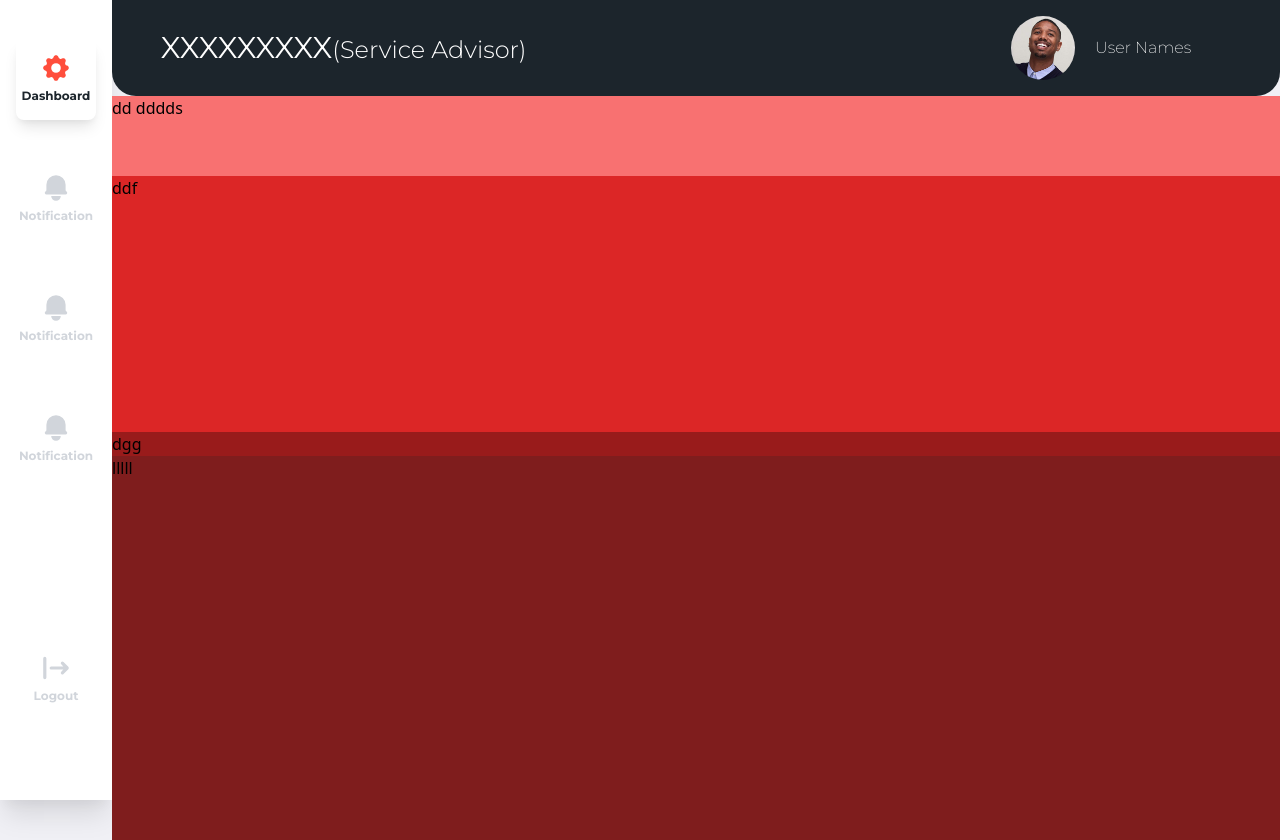
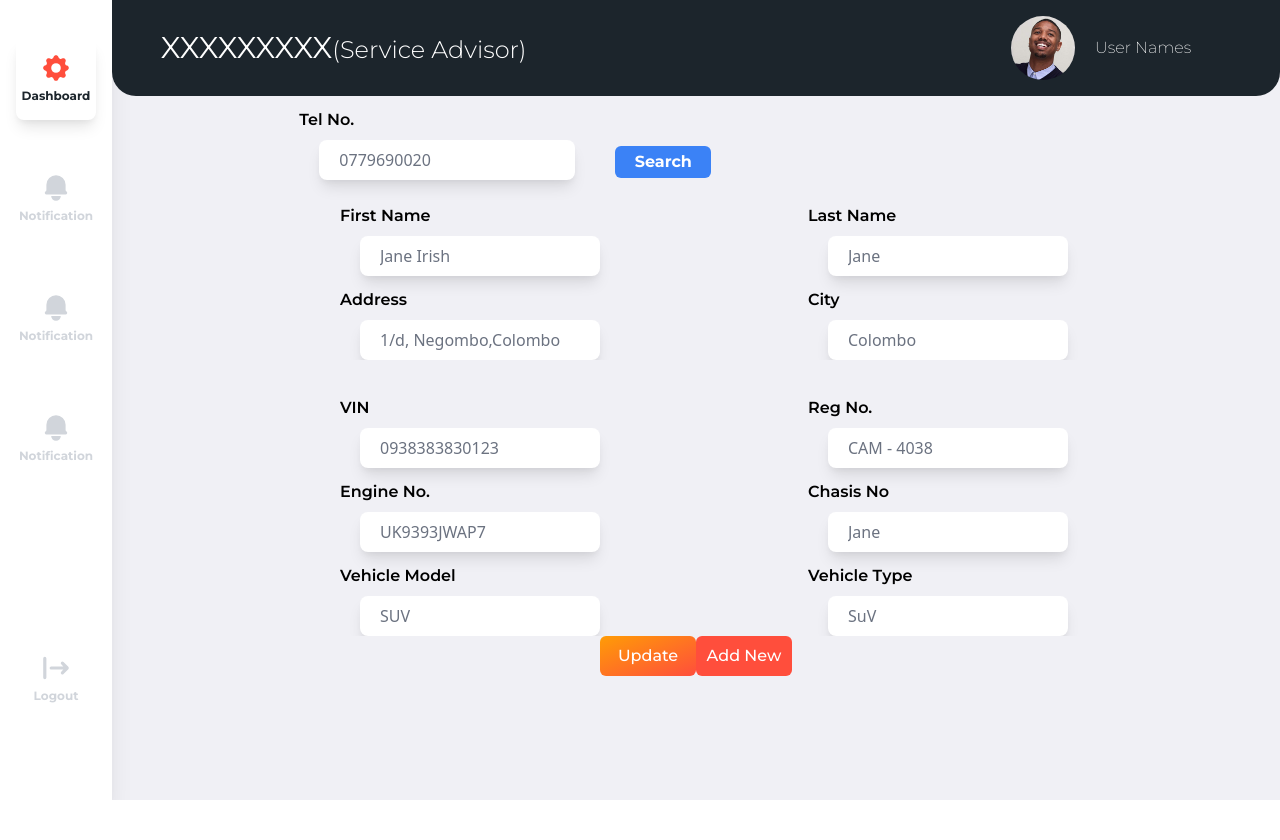
Before and after one commit to dumidu1998/autoaid-front, a React (Create React App) app: page /serviceadvisor/detailsform in a window 1280 px wide. After the commit the page ends 800 px from the top, so only its background shows below. Built offline with nearby package versions, Linux system fonts and the light colour scheme.

Commit message:
form service ad

```diff
--- /dev/null
+++ b/src/components/Atoms/DetailFormBtn.js
@@ -0,0 +1,14 @@
+import React from 'react'
+import { Link } from 'react-router-dom/cjs/react-router-dom.min'
+
+export default function DetailFormBtn(props) {
+    return (
+             <div>
+                <Link to={props.link}>
+                    <div className="w-24 h-10 bg-primary-0 rounded-md flex items-center justify-center hover:shadow-lg">
+                        <h1 className=" font-primary text-white font-medium">{props.txt}</h1>
+                    </div>
+                </Link>
+            </div>
+    )
+}
--- /dev/null
+++ b/src/components/Atoms/DetailFormUpdatebtn.js
@@ -0,0 +1,15 @@
+import React from 'react'
+import { Link } from 'react-router-dom/cjs/react-router-dom.min'
+export default function DetailFormUpdatebtn(props) {
+    return (
+        <div>
+            <div>
+                <Link to={props.link}>
+                    <div className="w-24 h-10  bg-gradient-to-br from-Secondary-0 to-primary-0 rounded-md flex items-center justify-center hover:shadow-lg">
+                        <h1 className=" font-primary text-white font-medium">{props.txt}</h1>
+                    </div>
+                </Link>
+            </div>
+        </div>
+    )
+}
--- /dev/null
+++ b/src/components/Atoms/SearchBtnDetailsForm.js
@@ -0,0 +1,11 @@
+import React from 'react'
+
+export default function SearchBtnDetailsForm(props) {
+    return (
+        <div>
+            <button className="font-primary text-white font-bold bg-blue-500 rounded-md w-24 h-8">
+                {props.txt}
+            </button>
+        </div>
+    )
+}
--- a/src/pages/serviceAdvisor/DetailsForm.js
+++ b/src/pages/serviceAdvisor/DetailsForm.js
@@ -2,6 +2,11 @@ import React from 'react'
 import TopContainer from '../../components/Atoms/serviceStation/TopContainer'
 import SideNav from '../../components/Moleculars/serviceAdvisor/sideNav'
 import AdminTopBar from '../../components/Atoms/admin/AdminTopBar'
+import { Field, Form, Formik } from 'formik'
+import SearchBtnDetailsForm from '../../components/Atoms/SearchBtnDetailsForm'
+import Button from '../../components/Atoms/Button'
+import DetailFormBtn from '../../components/Atoms/DetailFormBtn'
+import DetailFormUpdatebtn from '../../components/Atoms/DetailFormUpdatebtn'
 
 
 
@@ -15,23 +20,75 @@ export default function DetailsForm() {
                 <div className="w-full flex flex-col">
                     {/* <TopContainer heading1="Dashboard" heading2="Service Advisor" addnewbtntext="Add New"/> */}
                     <AdminTopBar name="XXXXXXXXX" roleName="Service Advisor" />
-                    <div className="container mx-auto max-w-full">
-                        <div className="grid-cols-4 ">
-                            <div className="bg-red-400 w-full h-20">
-                                dd
-                                dddds
+                    <Formik>
+                        <Form>
+                            <div className="container mx-auto max-w-full">
+                                <div className="grid-cols-4 ">
+                                    <div className="w-full h-24">
+                                        <div className="flex items-center justify-center w-2/3">
+                                            <div className="flex flex-col mr-2 ml-2">
+                                                <label htmlFor="tepNum" className="font-primary  text-md font-semibold  mt-3">Tel No. </label>
+                                                <Field id="tepNum" name="tepNum" placeholder="0779690020" className=" ml-5 mt-2 rounded-lg shadow-lg w-64 h-10 pl-5" />
+                                            </div>
+                                            <div className="ml-8 mt-12">
+                                                <SearchBtnDetailsForm txt="Search"/>
+                                            </div>
+                                        </div>
+                                    </div>
+                                    <div className=" w-full h-48">
+                                        <div className="flex flex-col items-center overflow-auto ">
+                                            <div className="flex flex-row">
+                                                <div className="flex flex-col mr-12 ml-4 w-1/2 ">
+                                                    <label htmlFor="firstName" className="font-primary  text-md font-semibold  mt-3">First Name</label>
+                                                    <Field id="firstName" name="firstName" placeholder="Jane Irish" className=" ml-5 mt-2 rounded-lg shadow-lg w-60 h-10 pl-5" />
+
+                                                    <label htmlFor="firstName" className="font-primary  text-md font-semibold  mt-3">Address</label>
+                                                    <Field id="address" name="address" placeholder="1/d, Negombo,Colombo" className=" ml-5 mt-2 rounded-lg shadow-lg w-60 h-10 pl-5" />
+                                                </div>
+                                                <div className="flex flex-col ml-40 w-1/2">
+                                                    <label htmlFor="lastName" className="font-primary  text-md font-semibold  mt-3">Last Name</label>
+                                                    <Field id="lastName" name="lastName" placeholder="Jane" className=" ml-5 rounded-lg shadow-lg w-60 h-10  mt-2 pl-5" />
+
+                                                    <label htmlFor="city" className="font-primary  text-md font-semibold  mt-3">City</label>
+                                                    <Field id="city" name="city" placeholder="Colombo" className=" ml-5 mt-2 rounded-lg shadow-lg w-60 h-10 pl-5" />
+                                                </div>
+                                            </div>
+                                        </div>
+                                    </div>
+                                    <div className="w-full h-18">
+                                        <div className="flex flex-col items-center overflow-auto ">
+                                                <div className="flex flex-row">
+                                                    <div className="flex flex-col mr-12 ml-4 w-1/2 ">
+                                                        <label htmlFor="vin" className="font-primary  text-md font-semibold  mt-3">VIN</label>
+                                                        <Field id="vin" name="vin" placeholder="0938383830123" className=" ml-5 mt-2 rounded-lg shadow-lg w-60 h-10 pl-5" />
+
+                                                        <label htmlFor="engNo" className="font-primary  text-md font-semibold  mt-3">Engine No.</label>
+                                                        <Field id="engNo" name="engNo" placeholder="UK9393JWAP7" className=" ml-5 mt-2 rounded-lg shadow-lg w-60 h-10 pl-5" />
+
+                                                        <label htmlFor="vehicleModel" className="font-primary  text-md font-semibold  mt-3">Vehicle Model</label>
+                                                        <Field id="vehicleModel" name="vehicleModel" placeholder="SUV" className=" ml-5 mt-2 rounded-lg shadow-lg w-60 h-10 pl-5" />
+                                                    </div>
+                                                    <div className="flex flex-col ml-40 w-1/2">
+                                                        <label htmlFor="regNo" className="font-primary  text-md font-semibold  mt-3">Reg No.</label>
+                                                        <Field id="regNo" name="regNo" placeholder="CAM - 4038" className=" ml-5 rounded-lg shadow-lg w-60 h-10  mt-2 pl-5" />
+
+                                                        <label htmlFor="chasisNo" className="font-primary  text-md font-semibold  mt-3">Chasis No</label>
+                                                        <Field id="chasisNo" name="chasisNo" placeholder="Jane" className=" ml-5 rounded-lg shadow-lg w-60 h-10  mt-2 pl-5" />
+
+                                                        <label htmlFor="vType" className="font-primary  text-md font-semibold  mt-3">Vehicle Type</label>
+                                                        <Field id="vType" name="vType" placeholder="SuV" className=" ml-5 mt-2 rounded-lg shadow-lg w-60 h-10 pl-5" />
+                                                    </div>
+                                                </div>
+                                            </div>
+                                        </div>
+                                    <div className="flex justify-center  items-center w-full h-18">
+                                            <DetailFormUpdatebtn txt="Update"/>
+                                            <DetailFormBtn txt="Add New"/>
+                                    </div>
+                                </div>
                             </div>
-                            <div className="bg-red-600 w-full h-64">
-                                    ddf
-                            </div>
-                            <div className="bg-red-800 w-full h-18">
-                                    dgg
-                            </div>
-                            <div className="bg-red-900 w-full h-96">
-                                    lllll
-                            </div>
-                        </div>
-                    </div>
+                        </Form>
+                    </Formik>
                 </div>
             </div>
         </div>
```
